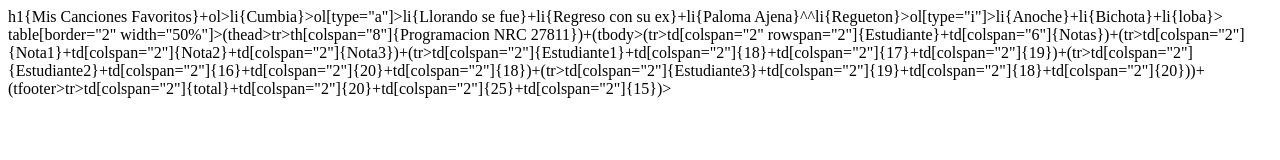
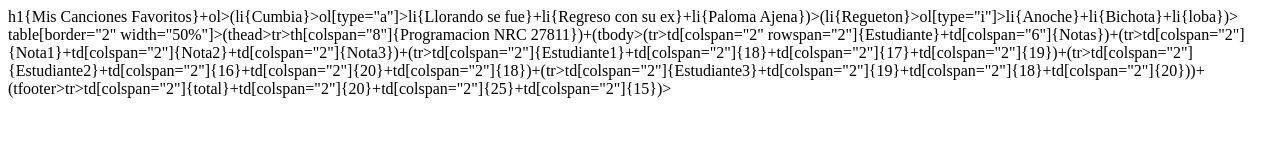
Before and after one commit to FnZl17/PROGRAMACION_WEB_27811, a plain HTML site: page Elementos Semanticos/index2.html in a window 1280 px wide. Drawn offline with Linux system fonts and the light colour scheme.

Commit message:
"Emmet commit listo con parentesis para estructuras complejas"

```diff
--- a/Elementos Semanticos/index2.html
+++ b/Elementos Semanticos/index2.html
@@ -11,7 +11,7 @@ tabler>thead>tr>th*4> --->
 <!--main>figure>img[src="https://ubuntuhandbook.org/wp-content/uploads/2025/03/ubuntu2504-default-scaled.webp" width="400" height="200"]>figcaption{Logo Ubuntu}
 table>thead>tr>td{Columnas}*2+tbody>tr>td{Datos}*2> -->
 
-h1{Mis Canciones Favoritos}+ol>li{Cumbia}>ol[type="a"]>li{Llorando se fue}+li{Regreso con su ex}+li{Paloma Ajena}^^li{Regueton}>ol[type="i"]>li{Anoche}+li{Bichota}+li{loba}>
+h1{Mis Canciones Favoritos}+ol>(li{Cumbia}>ol[type="a"]>li{Llorando se fue}+li{Regreso con su ex}+li{Paloma Ajena})>(li{Regueton}>ol[type="i"]>li{Anoche}+li{Bichota}+li{loba})>
 table[border="2" width="50%"]>(thead>tr>th[colspan="8"]{Programacion NRC 27811})+(tbody>(tr>td[colspan="2" rowspan="2"]{Estudiante}+td[colspan="6"]{Notas})+(tr>td[colspan="2"]{Nota1}+td[colspan="2"]{Nota2}+td[colspan="2"]{Nota3})+(tr>td[colspan="2"]{Estudiante1}+td[colspan="2"]{18}+td[colspan="2"]{17}+td[colspan="2"]{19})+(tr>td[colspan="2"]{Estudiante2}+td[colspan="2"]{16}+td[colspan="2"]{20}+td[colspan="2"]{18})+(tr>td[colspan="2"]{Estudiante3}+td[colspan="2"]{19}+td[colspan="2"]{18}+td[colspan="2"]{20}))+(tfooter>tr>td[colspan="2"]{total}+td[colspan="2"]{20}+td[colspan="2"]{25}+td[colspan="2"]{15})>
 
 
```
